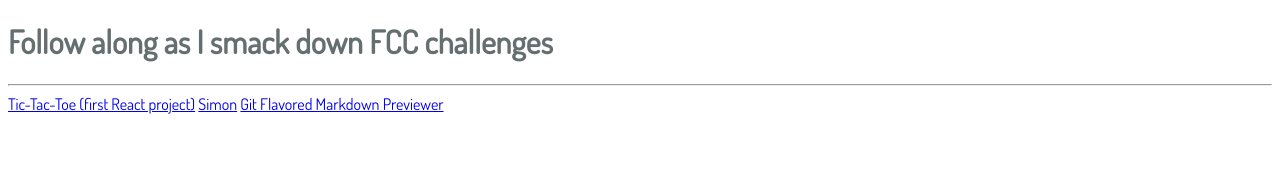
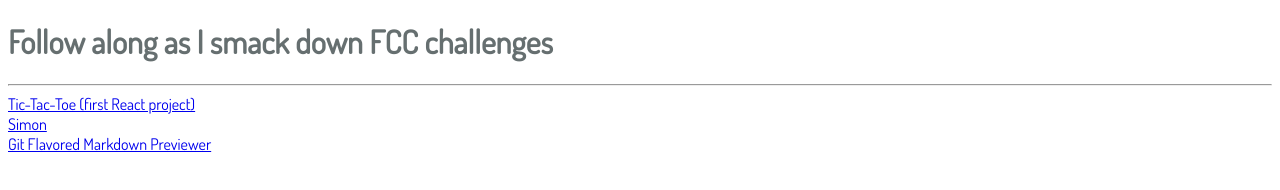
Before and after one commit to iWearDiapers/iweardiapers.github.io, a plain HTML site: page index.html in a window 1280 px wide. Drawn offline with Linux system fonts and the light colour scheme.

```diff
--- a/index.html
+++ b/index.html
@@ -17,10 +17,10 @@
   <body>
   	<h1>Follow along as I smack down FCC challenges</h1>
   	<hr/>
-  	<a href="/FCC-TicTacToe.html">Tic-Tac-Toe (first React project)</a>
-  	<a href="/FCC-Simon/index.html">Simon</a>
+  	<a href="/FCC-TicTacToe.html">Tic-Tac-Toe (first React project)</a><br/>
+  	<a href="/FCC-Simon/index.html">Simon</a><br/>
     <a href="/FCC-MarkdownPreview/index.html">
     		Git Flavored Markdown Previewer
-    </a>
+    </a><br/>
   </body>
 </html>
```
